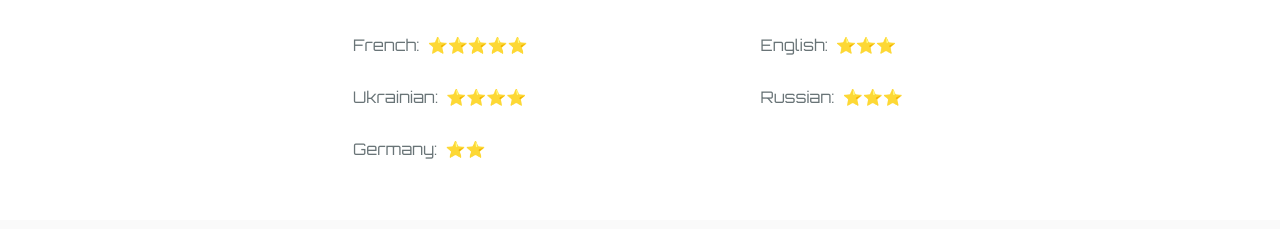
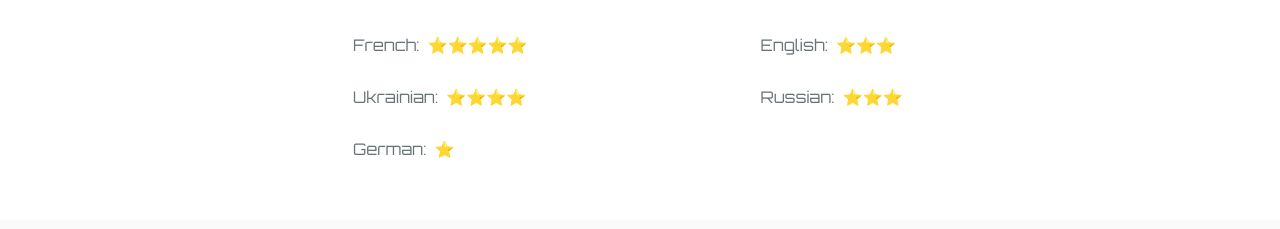
Before and after one commit to Cardorel/portfolio, a React (Create React App) app: page / in a window 1280 px wide. Shown: the part 1900-2129 px from the top of the page. Built offline with nearby package versions, Linux system fonts and the light colour scheme; a web font is replaced by a local one.

Commit message:
add language

```diff
--- a/src/Components/SKILLS/language.jsx
+++ b/src/Components/SKILLS/language.jsx
@@ -26,10 +26,10 @@ export default function Language() {
               </p>
             </div>
             <div className="skill_deutch">
-              <p>Germany:</p>
+              <p>German:</p>
               <p>
                 <span role="img" aria-label="level">
-                  ⭐⭐
+                  ⭐
                 </span>
               </p>
             </div>
```
